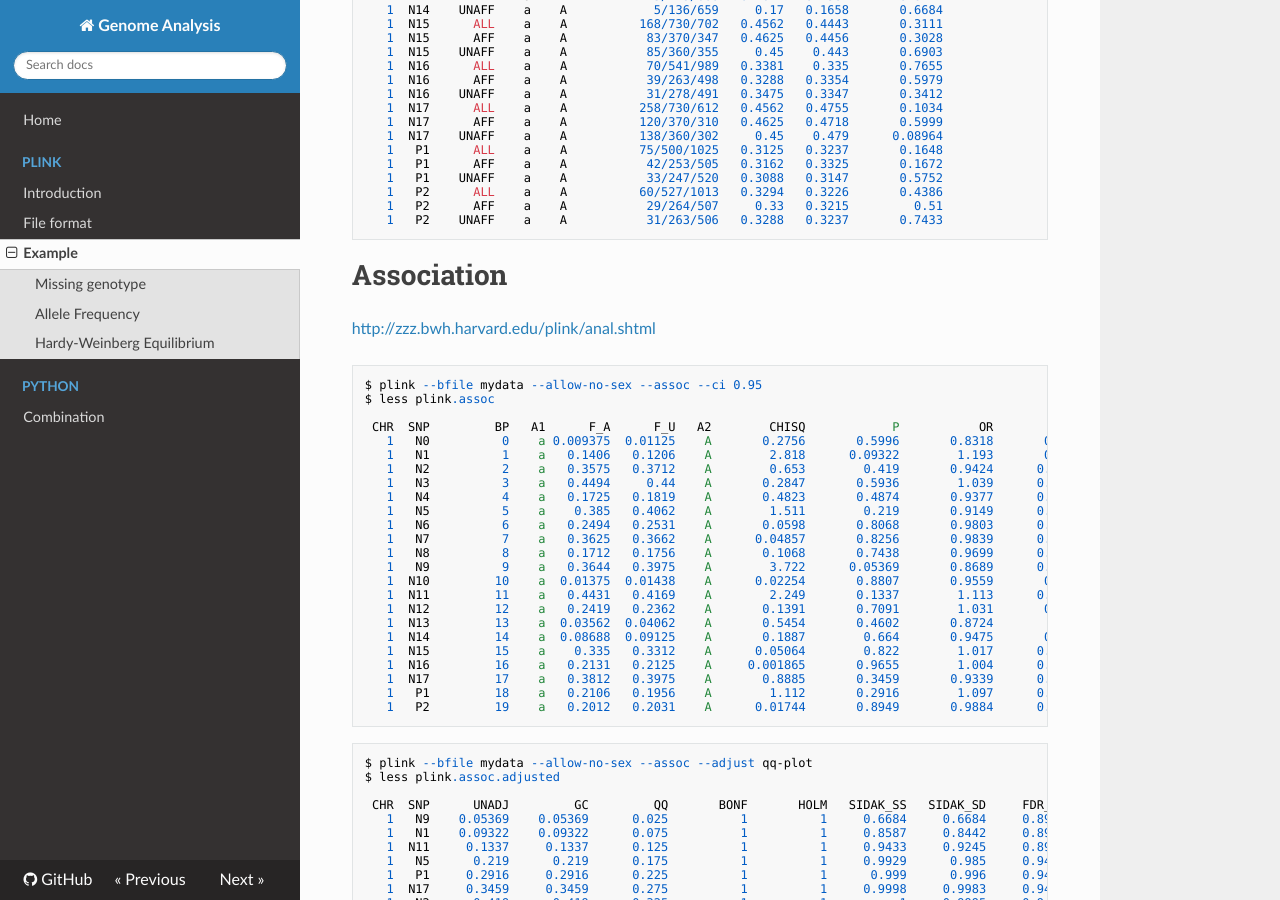
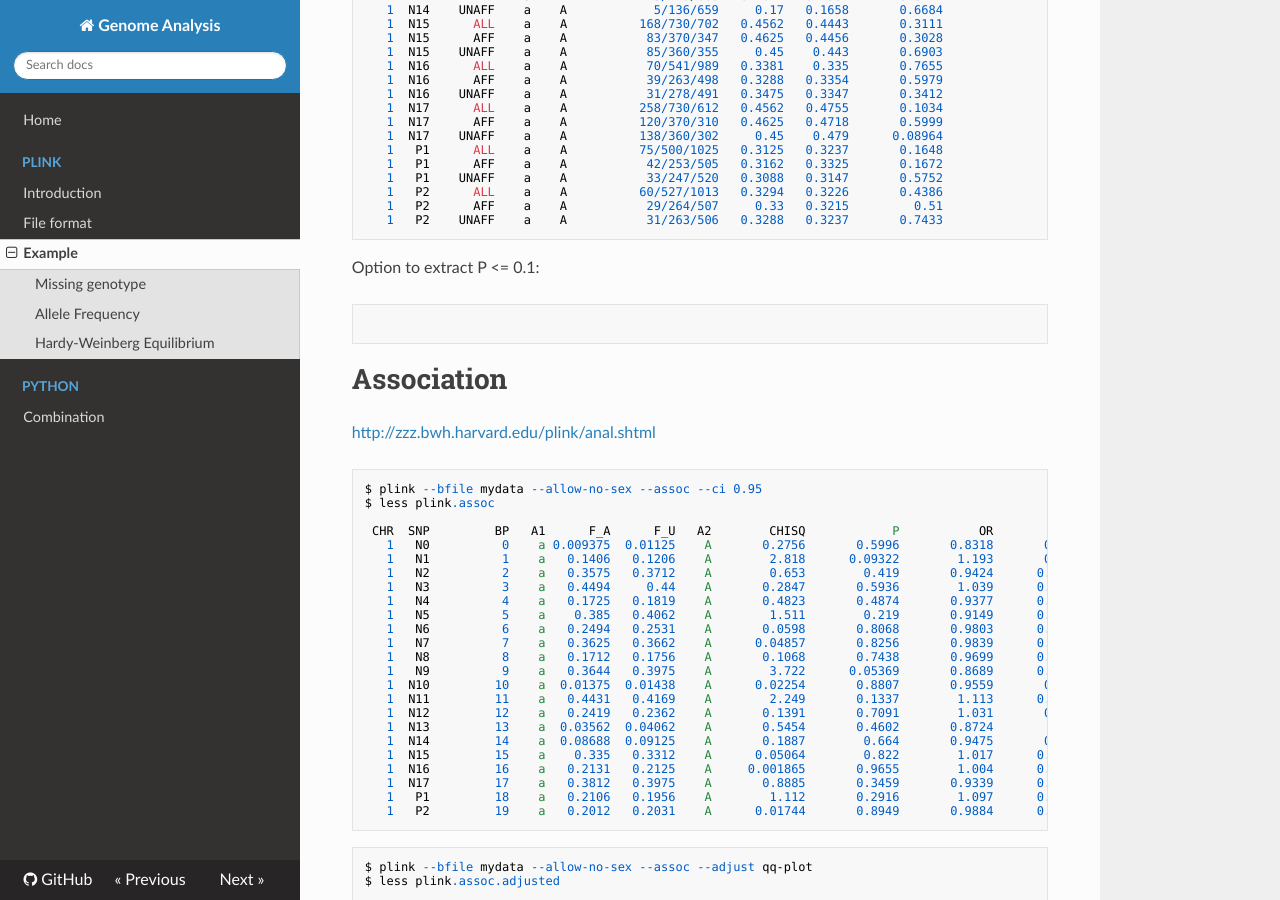
Before and after one commit to WonyoungCho/plink, an MkDocs documentation site: the page built from docs/plink_ex.md, in a window 1280 px wide and 900 px high, scrolled down 2608 px. Built offline with MkDocs 1.6.1, drawn with Linux system fonts in a browser that asks for light colours; nearby versions of some CDN libraries; old or Windows-style settings are respelled for this version of MkDocs.

Commit message:
Update plink_ex.md

````diff
--- a/docs/plink_ex.md
+++ b/docs/plink_ex.md
@@ -168,6 +168,11 @@ $ less plink.hwe
    1   P2      ALL    a    A          60/527/1013   0.3294   0.3226       0.4386
    1   P2      AFF    a    A           29/264/507     0.33   0.3215         0.51
    1   P2    UNAFF    a    A           31/263/506   0.3288   0.3237       0.7433
+```
+
+Option to extract P <= 0.1:
+```
+
 ```
 
 # Association
````
